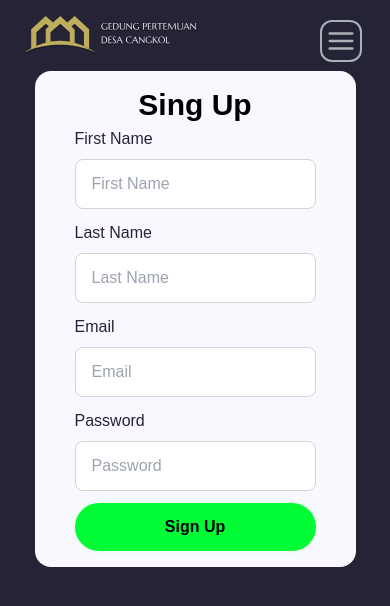
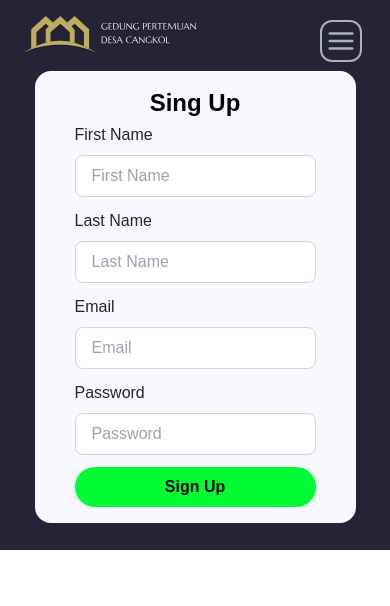
Before and after one commit to faridkinyobi/next-landing-page-sewa-gedung, a Next.js app: page /signup in a window 390 px wide. Shown: the top 606 px of the page. Built offline with nearby package versions, Linux system fonts and the light colour scheme; no server answers.

Commit message:
update style end loding

```diff
--- a/components/BuktiPembayaranComponen.tsx
+++ b/components/BuktiPembayaranComponen.tsx
@@ -1,4 +1,4 @@
-import React,{Suspense} from "react";
+import React from "react";
 import ImgComponent from "./ImgComponen";
 
 interface BuktiPemayaranProps {
@@ -16,7 +16,7 @@ const BuktiPemayaran: React.FC<BuktiPemayaranProps> = ({ img }) => {
   const urlFoto = process.env.NEXT_PUBLIC_API;
 
   return (
-    <Suspense fallback={<div>Loading...</div>}>
+    <div>
       {img.map((items, index) => (
         <div key={index} className="flex gap-5 mt-6">
           <div className="border-2 p-2 text-white-10">
@@ -51,7 +51,7 @@ const BuktiPemayaran: React.FC<BuktiPemayaranProps> = ({ img }) => {
           </div>
         </div>
       ))}
-    </Suspense>
+    </div>
   );
 };
 
--- a/components/FormSignup.tsx
+++ b/components/FormSignup.tsx
@@ -75,11 +75,11 @@ const FormSingnup = () => {
     <form>
       {keyword === "otp" ? (
         <div>
-          <h1 className="text-center font-bold text-3xl my-4">Verfikasi Otp</h1>
+          <h1 className="text-center font-bold text-2xl my-4">Verfikasi Otp</h1>
           <Input
             name="otp"
             type="text"
-            placeholder="Enter opt here"
+            placeholder="Enter opt "
             label="otp"
             onChange={(e) => {
               setOtp(e.target.value);
@@ -89,7 +89,7 @@ const FormSingnup = () => {
         </div>
       ) : (
         <div>
-          <h1 className="text-center font-bold text-3xl">Sing Up</h1>
+          <h1 className="text-center font-bold text-2xl">Sing Up</h1>
           <Input
             name="firstName"
             type="text"
@@ -125,7 +125,7 @@ const FormSingnup = () => {
         </div>
       )}
       <Button
-        className="btn_green py-3 border-0 w-full lg:w-full block   duration-300 outline-2 active:outline focus:outline-gray-10 hover:bg-green-10/90 bg-green-10 hover:outline-green-10 "
+        className="btn_green py-2 border-0 w-full lg:w-full block   duration-300 outline-2 active:outline focus:outline-gray-10 hover:bg-green-10/90 bg-green-10 hover:outline-green-10 "
         type="button"
         title={keyword === "otp" ? "Verfikasi" : "Sign Up"}
         onClick={handleSubmit}
--- a/components/LandingPage/About.tsx
+++ b/components/LandingPage/About.tsx
@@ -1,7 +1,15 @@
+import React, { useState } from "react";
 import Link from "next/link";
 import ImgComponent from "../ImgComponen";
 
 const About = () => {
+  const [loading, setLoading] = useState(false);
+  const handleNavigation = async () => {
+    setLoading(true);
+    //  penundaan menampilkan
+    await new Promise((resolve) => setTimeout(resolve, 2000));
+    setLoading(false);
+  };
   return (
     <section
       id="about"
@@ -26,11 +34,21 @@ const About = () => {
             persewaan yang dapatmembantu warga untuk mensukses kan semuah acara.
           </p>
           <Link
-            className="btn_green text-blue-30 px-12  font-semibold  py-4 rounded-full bg-green-10 hover:outline-green-10 hover:bg-green-600"
+            className={`btn_green text-blue-30 px-12  font-semibold  py-4 rounded-full bg-green-10 hover:outline-green-10 hover:bg-green-600`}
             href={`/about`}
+            onClick={handleNavigation}
+            tabIndex={loading? -1 : undefined}
           >
             Baca
           </Link>
+          {loading ? (
+            <span className="relative flex w-5 h-auto left-28 bottom-10">
+              <span className="animate-ping absolute inline-flex h-full w-full rounded-full bg-sky-400 opacity-75"></span>
+              <span className="relative inline-flex rounded-full h-5 w-5 bg-sky-500"></span>
+            </span>
+          ) : (
+            ""
+          )}
         </div>
       </div>
     </section>
--- a/components/LandingPage/Calender.tsx
+++ b/components/LandingPage/Calender.tsx
@@ -1,10 +1,9 @@
 import React, { useState, useEffect } from "react";
-import dynamic from "next/dynamic";
 import Calendar from "react-calendar";
 import CardModalCalender from "../CardModalCalender";
 import NavCalender from "../NavCalender";
+import CustomModal from "../modal";
 
-const CustomModal = dynamic(() => import("../modal"));
 interface PaketType {
   event: {
     id: number;
--- a/components/TextInput.tsx
+++ b/components/TextInput.tsx
@@ -30,7 +30,7 @@ const TextInput = ({
     <div className="flex flex-col  col-span-1 my-1">
       <label className="text-blue-30">{label}</label>
       <input
-      className={`rounded-lg focus:border-blue-20  focus:outline-slate-500  border border-neutral-300  px-4 py-3 lg:w-96 my-2 md:mx-1 ${className ? className : undefined} `}
+      className={`rounded-lg focus:border-blue-20  focus:outline-slate-500  border border-neutral-300  px-4 py-2 md:py-3 lg:w-96 my-2 md:mx-1 ${className ? className : undefined} `}
         type={type}
         placeholder={placeholder}
         name={name}
--- a/pages/_document.tsx
+++ b/pages/_document.tsx
@@ -8,7 +8,7 @@ export default function Document() {
       <meta name="viewport" content="width=device-width, initial-scale=1.0" />
       <meta
         name="keywords"
-        content="sewa gedung, gedung cangkol, tempat acara, pernikahan, seminar, desa cangkol, sewa gedung cangkol,cangkol, mojolaban,sukoharjo"
+        content="sewa gedung, gedung cangkol, tempat acara, pernikahan, seminar, desa cangkol, sewa gedung cangkol,cangkol, mojolaban,sukoharjo, Harsa sewa gedung cangkol"
       />
       <meta name="author" content="Gedung Cangkol" />
       <meta
--- a/pages/signup.tsx
+++ b/pages/signup.tsx
@@ -3,10 +3,10 @@ import NavbarLending from "@/components/NavbarLending";
 import FormSignup  from "@/components/FormSignup";
 export default function Signup() {
   return (
-    <main className="bg-blue-30 w-screen h-screen ">
+    <main className="bg-blue-30 w-screen md:h-screen h-[550px]">
       <NavbarLending />
       <div className="container flex items-center justify-center mx-auto ">
-        <div className="bg-white-20 rounded-2xl mb-14 md:mb-10 ">
+        <div className="bg-white-20 rounded-2xl">
           <div className="py-4 px-10">
             <FormSignup />
           </div>
```
